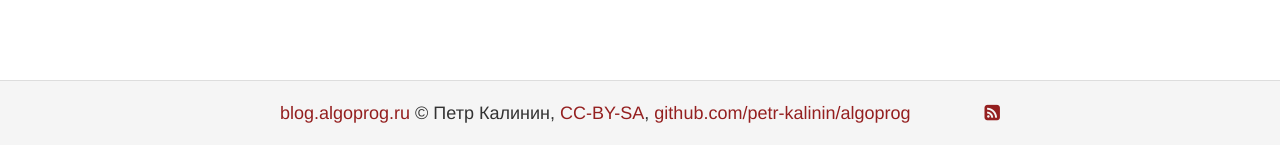
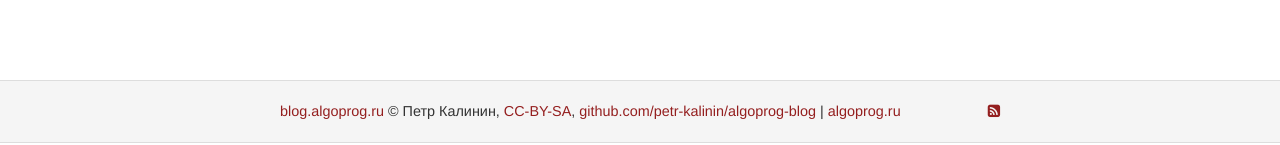
Before and after one commit to petr-kalinin/algoprog-blog, a Jekyll site: the page built from index.html, in a window 1280 px wide. Shown: the part 1813-1958 px from the top of the page. Built offline with Jekyll 4.4.1, drawn with Linux system fonts in a browser that asks for light colours.

Commit message:
Fixed footer

```diff
--- a/_layouts/default.html
+++ b/_layouts/default.html
@@ -44,7 +44,8 @@
     <div class="wrapper-footer">
       <div class="container">
         <footer class="footer">
-          <a href="//blog.algoprog.ru">blog.algoprog.ru</a> © Петр Калинин, <a href="https://creativecommons.org/licenses/by-sa/4.0/">CC-BY-SA</a>, <a href="//github.com/petr-kalinin/algoprog">github.com/petr-kalinin/algoprog</a>
+          <a href="//blog.algoprog.ru">blog.algoprog.ru</a> © Петр Калинин, <a href="https://creativecommons.org/licenses/by-sa/4.0/">CC-BY-SA</a>, <a href="//github.com/petr-kalinin/algoprog-blog">github.com/petr-kalinin/algoprog-blog</a>
+          |&nbsp;<a href="//algoprog.ru">algoprog.ru</a>
           <span class="footer-right">
             <a href="{{ site.baseurl }}/feed.xml"><i class="fa fa-rss-square" aria-hidden="true"></i></a>
           </span>
--- a/style.scss
+++ b/style.scss
@@ -285,6 +285,7 @@ nav {
 footer {
   padding: 20px 0;
   text-align: left;
+  font-size: 80%;
 }
 
 .footer-right {
```
